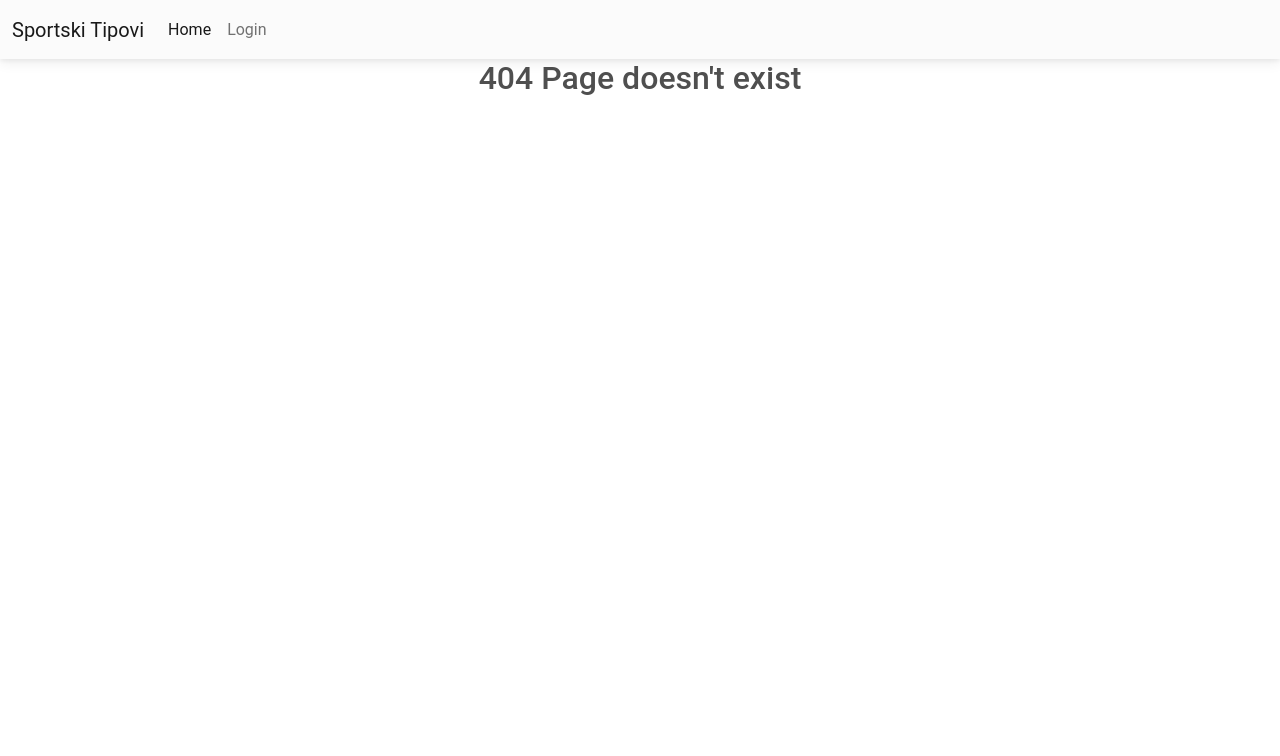
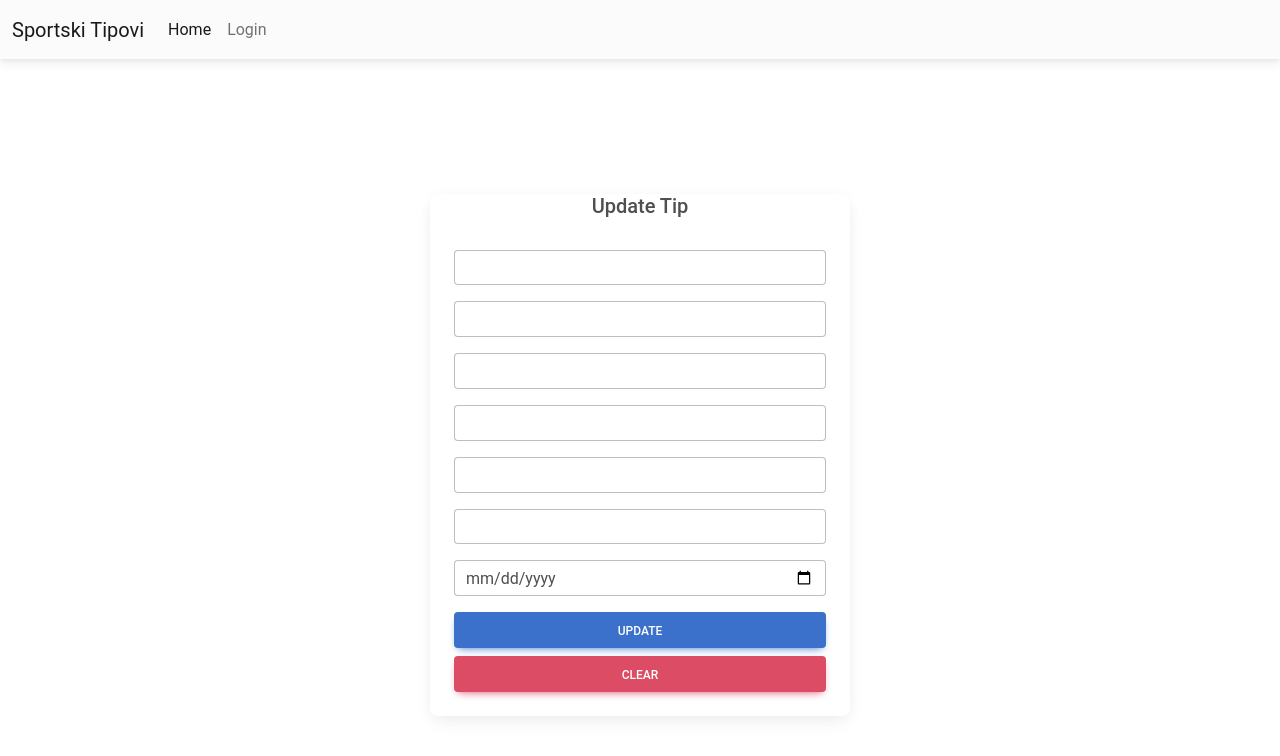
Before and after one commit to aleksandrajankovic/BesplatniTipovi, a React (Create React App) app in the folder tipovi/: page /editTip/1 in a window 1280 px wide. Before the commit this address had no page. Shown: the top 756 px of the page. Built offline with nearby package versions, Linux system fonts and the light colour scheme.

Commit message:
Implement edit button for each tip

```diff
--- a/tipovi/src/App.js
+++ b/tipovi/src/App.js
@@ -11,6 +11,7 @@ import { ToastContainer } from "react-toastify";
 import "react-toastify/dist/ReactToastify.css";
 import Error from "./pages/Error";
 import Home from "./pages/Home";
+import Dashboard from "./pages/Dashboard";
 
 function App() {
   const dispatch = useDispatch();
@@ -30,6 +31,8 @@ function App() {
           <Route path="/login" element={<Login></Login>}></Route>
           <Route path="/register" element={<Register></Register>}></Route>
           <Route path="/addTips" element={<AddEditTip></AddEditTip>}></Route>
+          <Route path="/editTip/:id" element={<AddEditTip></AddEditTip>} />
+          <Route path="/dashboard" element={<Dashboard></Dashboard>}></Route>
           <Route path="*" element={<Error></Error>}></Route>
         </Routes>
       </div>
--- a/tipovi/src/components/Header.js
+++ b/tipovi/src/components/Header.js
@@ -47,6 +47,11 @@ export default function Header() {
                     <p className="header-text">Add Tip</p>
                   </MDBNavbarLink>
                 </MDBNavbarItem>
+                <MDBNavbarItem>
+                  <MDBNavbarLink active aria-current="page" href="/dashboard">
+                    <p className="header-text">Dashboard</p>
+                  </MDBNavbarLink>
+                </MDBNavbarItem>
               </>
             )}
             {user?.result?._id ? (
--- a/tipovi/src/components/TipCard.js
+++ b/tipovi/src/components/TipCard.js
@@ -53,12 +53,14 @@ const TipCard = ({
         <MDBCardTitle>{title}</MDBCardTitle>
         <MDBCardText>{rivales}</MDBCardText>
         <MDBBtn onClick={openModal}>Read more</MDBBtn>
-        {user?.result?.role === "user" && (
-          <div>
-            <p>Likes: {likeCount}</p>
+
+        <div>
+          <p>Likes: {likeCount}</p>
+          {user?.result?.role === "user" && (
             <MDBBtn onClick={handleLike}>Like</MDBBtn>
-          </div>
-        )}
+          )}
+        </div>
+
         <MDBModal tabIndex="-1" show={centredModal} onHide={closeModal}>
           <MDBModalDialog centered>
             <MDBModalContent>
--- a/tipovi/src/pages/AddEditTip.js
+++ b/tipovi/src/pages/AddEditTip.js
@@ -24,7 +24,7 @@ const initialState = {
 
 const AddEditTip = () => {
   const [tipData, setTipData] = useState(initialState);
-  const { error, loading, userTips } = useSelector((state) => ({
+  const { error, userTips, tips } = useSelector((state) => ({
     ...state.tip,
   }));
   const { user } = useSelector((state) => ({ ...state.auth }));
@@ -36,13 +36,22 @@ const AddEditTip = () => {
   const { id } = useParams();
 
   useEffect(() => {
-    if (id) {
-      const singleTip = userTips.find((tip) => tip._id === id);
-      console.log(singleTip);
-      setTipData({ ...singleTip });
-      console.log("tipDate in tipData:", tipData.tipDate);
+    if (id && tips.length > 0) {
+      const singleTip = tips.find((tip) => tip._id === id);
+      console.log("Podaci sa servera:", singleTip);
+      if (singleTip) {
+        setTipData({
+          title: singleTip.title || "",
+          description: singleTip.description || "",
+          league: singleTip.league || "",
+          sport: singleTip.sport || "",
+          rivales: singleTip.rivales || "",
+          tipsAndQuotes: singleTip.tipsAndQuotes || "",
+          tipDate: singleTip.tipDate || "",
+        });
+      }
     }
-  }, [id]);
+  }, [id, userTips]);
 
   useEffect(() => {
     error && toast.error(error);
@@ -180,7 +189,7 @@ const AddEditTip = () => {
                 className="form-control"
                 required
                 invalid
-                textarea
+                textarea={true}
                 rows={4}
                 validation="Please provide description"
               />
--- a/tipovi/src/pages/Dashboard.js
+++ b/tipovi/src/pages/Dashboard.js
@@ -17,6 +17,7 @@ import { getTips, deleteTip } from "../redux/features/tipSlice";
 import TipCard from "../components/TipCard";
 import { toast } from "react-toastify";
 import moment from "moment";
+import { Link } from "react-router-dom";
 
 const Dashboard = () => {
   const { tips } = useSelector((state) => ({ ...state.tip }));
@@ -59,30 +60,30 @@ const Dashboard = () => {
                 <div key={index}>
                   <MDBCard alignment="center">
                     <MDBCardHeader>
+                      <MDBBtn
+                        className="mt-1"
+                        tag="a"
+                        color="none"
+                        onClick={() => handleDelete(item._id)}
+                      >
+                        <MDBCardTitle>
+                          <p className="text-right">Delete tip</p>
+                        </MDBCardTitle>
+                      </MDBBtn>
+                      <Link to={`/editTip/${item._id}`}>
+                        <MDBCardTitle>
+                          <p className="text-right">Edit tip</p>
+                        </MDBCardTitle>
+                      </Link>
                       <h3>{item.title}</h3>
                       <span>
-                        <p className="text-start tourName">
-                          Created By: {item.sport}
-                        </p>
+                        <p className="text-center tipName">{item.sport}</p>
                       </span>
 
                       <br />
                     </MDBCardHeader>
-                    <MDBBtn
-                      className="mt-1"
-                      tag="a"
-                      color="none"
-                      onClick={() => handleDelete(item._id)}
-                      style={{ width: "30px", height: "30px" }}
-                    >
-                      <MDBIcon
-                        fas
-                        icon="trash"
-                        style={{ color: "#dd4b39", fontSize: "24px" }}
-                      />
-                    </MDBBtn>
+
                     <MDBCardBody>
-                      <MDBCardTitle>{item.rivales}</MDBCardTitle>
                       <MDBCardText>{item.description}</MDBCardText>
                     </MDBCardBody>
                     <MDBCardFooter className="text-muted">{`Tip date: ${moment(
```
Also changed, not shown: 1 other file (tests, documents, lock files or other folders).
